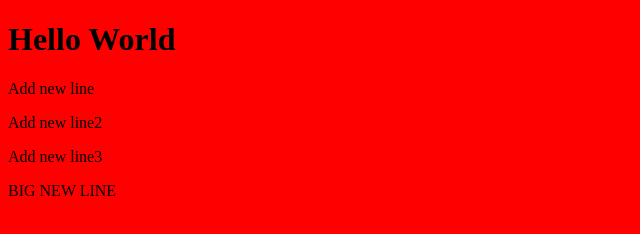
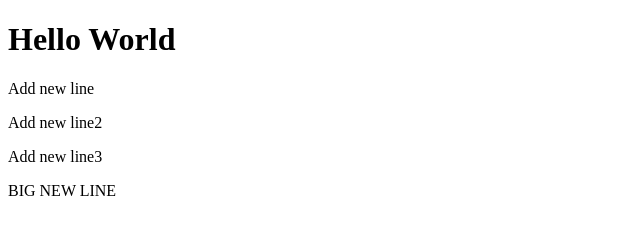
Before and after one commit to Yagorus/TestWebDeploy, a plain HTML site: page index.html in a window 1280 px wide. Shown: the whole page, without its empty margins (0-640 px from the left). Drawn offline with Linux system fonts and the light colour scheme.

Commit message:
pls work

```diff
--- a/index.html
+++ b/index.html
@@ -5,7 +5,7 @@
 	<meta name="viewport" content="width=device-width, initial-scale=1">
 	<title>Test WEB</title>
 </head>
-<body bgcolor="red">
+<body bgcolor="">
 <h1>Hello World</h1>
 <p>Add new line</p>
 <p>Add new line2</p>
```
Also changed, not shown: 1 other file.
